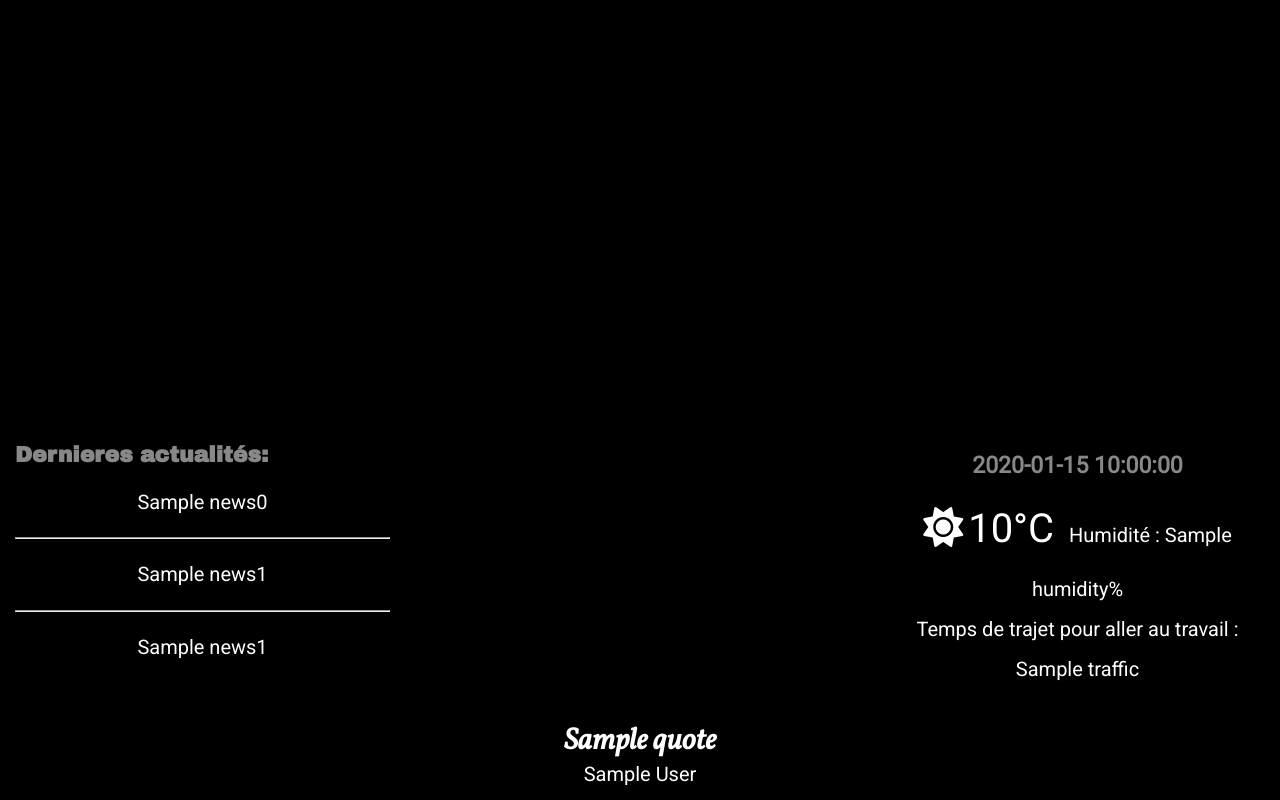
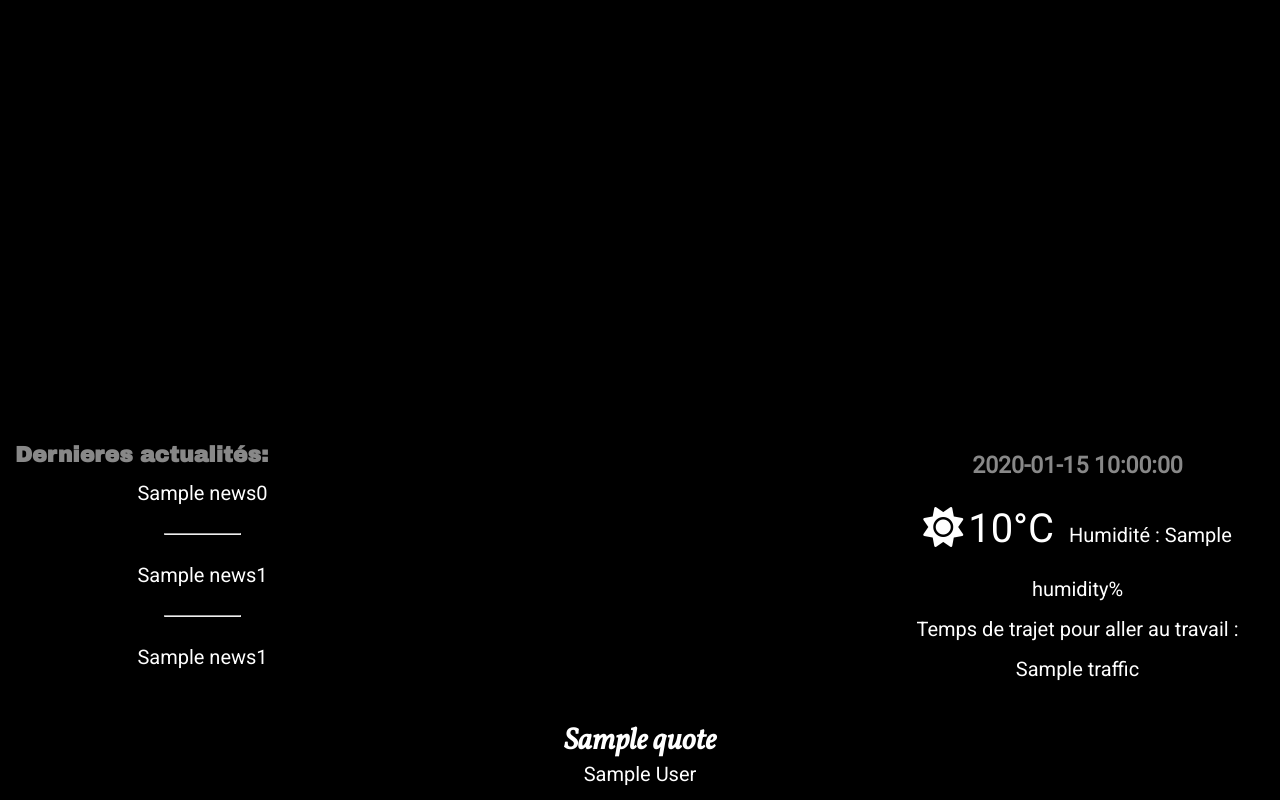
Before and after one commit to bastian-albaut/Connected-mirror, a Flask app: template templates/index.html in a window 1280 px wide. Run offline with Flask 2, Linux system fonts and the light colour scheme; the template is opened without the code that fills it: most values are stand-ins (such as "Sample title", 1, 10 or a date in 2020); some libraries are stand-ins or nearby versions.

Commit message:
ajustement hr

```diff
--- a/main.py
+++ b/main.py
@@ -281,4 +281,4 @@ def main():
     # Création de l'app web et affichage
     flaskApplication(data, colorClient)
 
-dayNews()
+main()
--- a/static/stylesheets/styles.css
+++ b/static/stylesheets/styles.css
@@ -94,3 +94,8 @@ body {
 .quote p {
     font-style: bold;
 }
+
+hr {
+    width: 20%;
+    margin: auto;
+}
```
